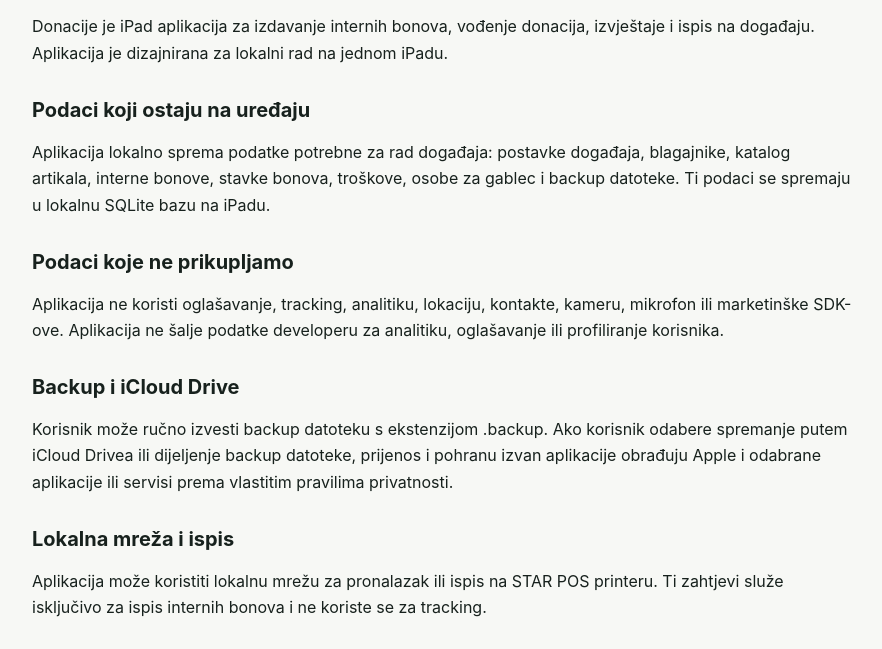
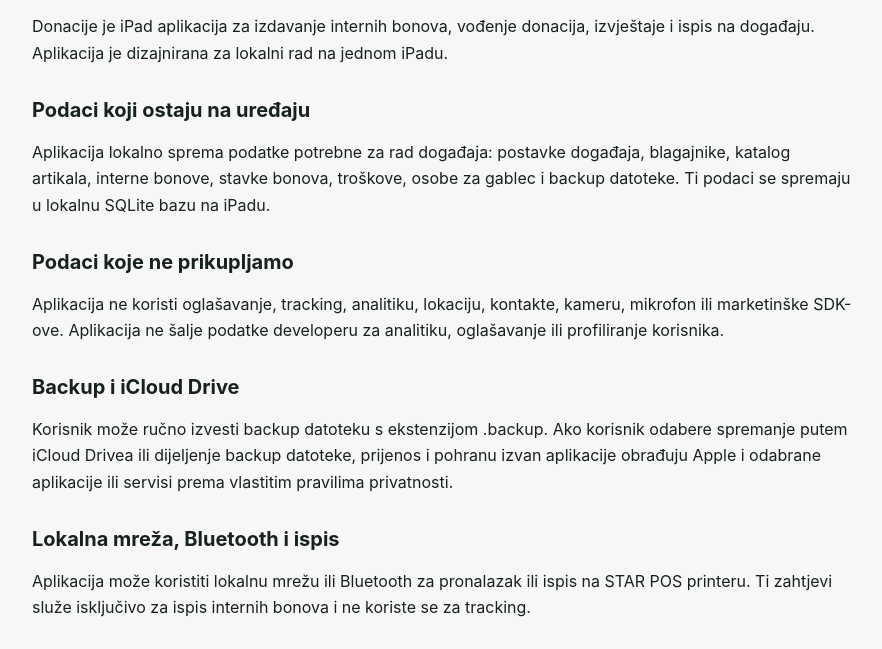
Before and after one commit to mblataric/donacije, a plain HTML site: page docs/privacy-policy/index.html in a window 1280 px wide. Shown: the part 129-778 px from the top of the page, without its empty margins (198-1080 px from the left). Drawn offline with Linux system fonts and the light colour scheme.

Commit message:
Dorada privavy policya

```diff
--- a/docs/privacy-policy/index.html
+++ b/docs/privacy-policy/index.html
@@ -30,8 +30,8 @@
     <h2>Backup i iCloud Drive</h2>
     <p>Korisnik može ručno izvesti backup datoteku s ekstenzijom .backup. Ako korisnik odabere spremanje putem iCloud Drivea ili dijeljenje backup datoteke, prijenos i pohranu izvan aplikacije obrađuju Apple i odabrane aplikacije ili servisi prema vlastitim pravilima privatnosti.</p>
 
-    <h2>Lokalna mreža i ispis</h2>
-    <p>Aplikacija može koristiti lokalnu mrežu za pronalazak ili ispis na STAR POS printeru. Ti zahtjevi služe isključivo za ispis internih bonova i ne koriste se za tracking.</p>
+    <h2>Lokalna mreža, Bluetooth i ispis</h2>
+    <p>Aplikacija može koristiti lokalnu mrežu ili Bluetooth za pronalazak ili ispis na STAR POS printeru. Ti zahtjevi služe isključivo za ispis internih bonova i ne koriste se za tracking.</p>
 
     <h2>Opcionalni servisni API</h2>
     <p>Administrator može ručno konfigurirati servisni API za učitavanje popisa osoba za gablec. U tom slučaju aplikacija šalje samo podatke potrebne za prijavu i dohvat podataka na URL koji je administrator unio. Ako taj servis vodi treća strana, obrada tih podataka uređena je pravilima privatnosti tog servisa.</p>
```
Also changed, not shown: docs/support/index.html (+1 -1 lines), 2 other files.
